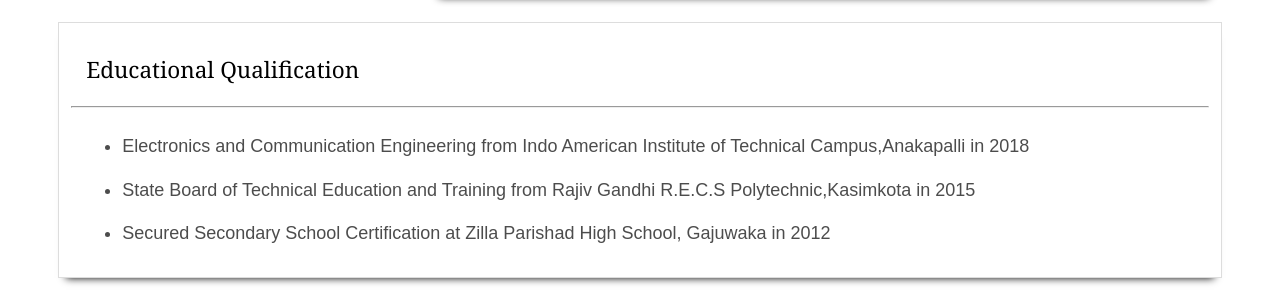
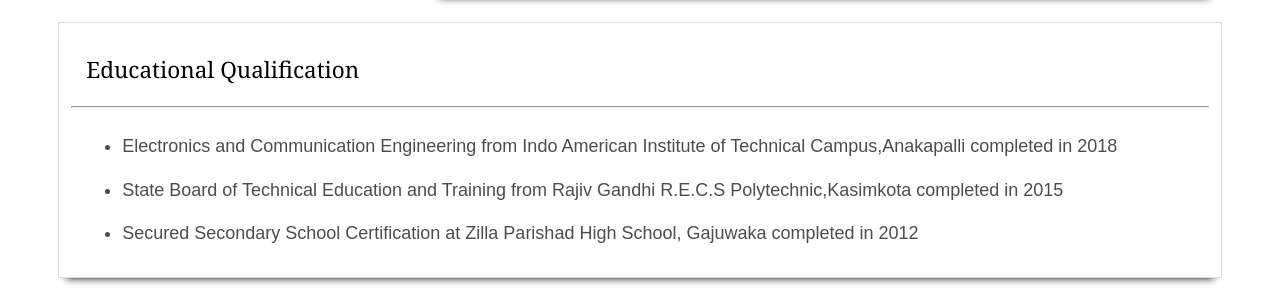
Before and after one commit to LavanyaPolamarasetty/LavanyaPolamarasetty.github.io, a plain HTML site: page profile/index.html in a window 1280 px wide. Shown: the part 496-798 px from the top of the page. Drawn offline with Linux system fonts and the light colour scheme.

Commit message:
file fasak

```diff
--- a/profile/index.html
+++ b/profile/index.html
@@ -47,9 +47,9 @@
         <h2> Educational Qualification </h2> <hr>
         <div class="table-responsive">
         <ul>
-       <li> Electronics and Communication Engineering from Indo American Institute of Technical Campus,Anakapalli in 2018</li>
-       <li>State Board of Technical Education and Training from Rajiv Gandhi R.E.C.S Polytechnic,Kasimkota in 2015 </li>
-       <li>Secured Secondary School Certification at Zilla Parishad High School, Gajuwaka in 2012 </li>
+       <li> Electronics and Communication Engineering from Indo American Institute of Technical Campus,Anakapalli completed in 2018</li>
+       <li>State Board of Technical Education and Training from Rajiv Gandhi R.E.C.S Polytechnic,Kasimkota completed in 2015 </li>
+       <li>Secured Secondary School Certification at Zilla Parishad High School, Gajuwaka completed in 2012 </li>
      </ul>
 				 </div>
 		</article>
```
